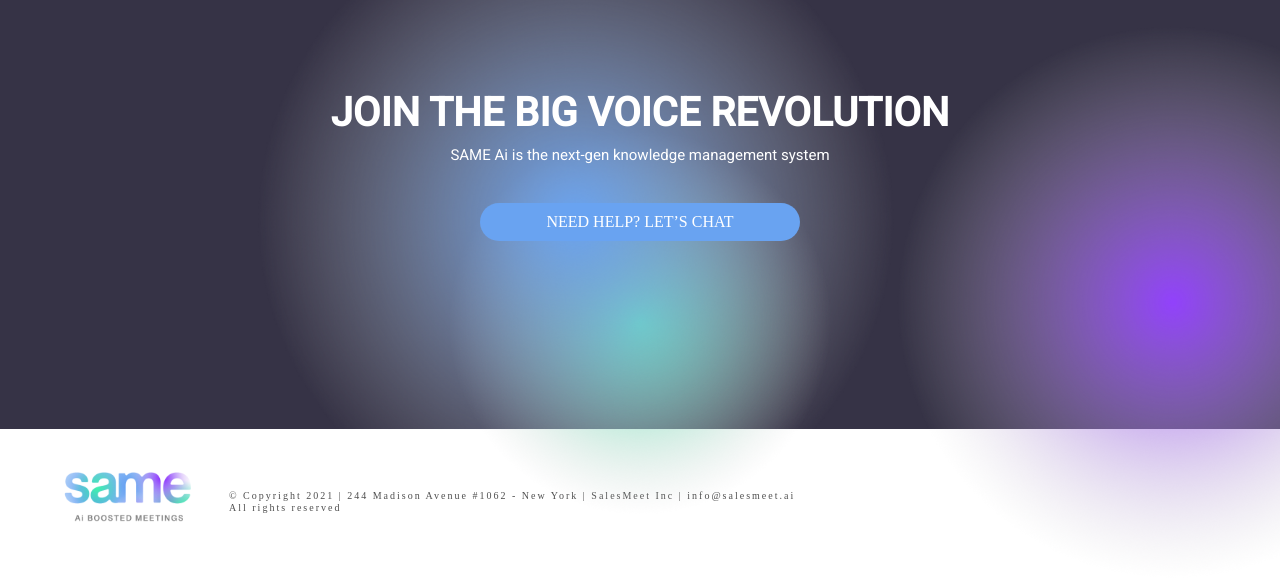
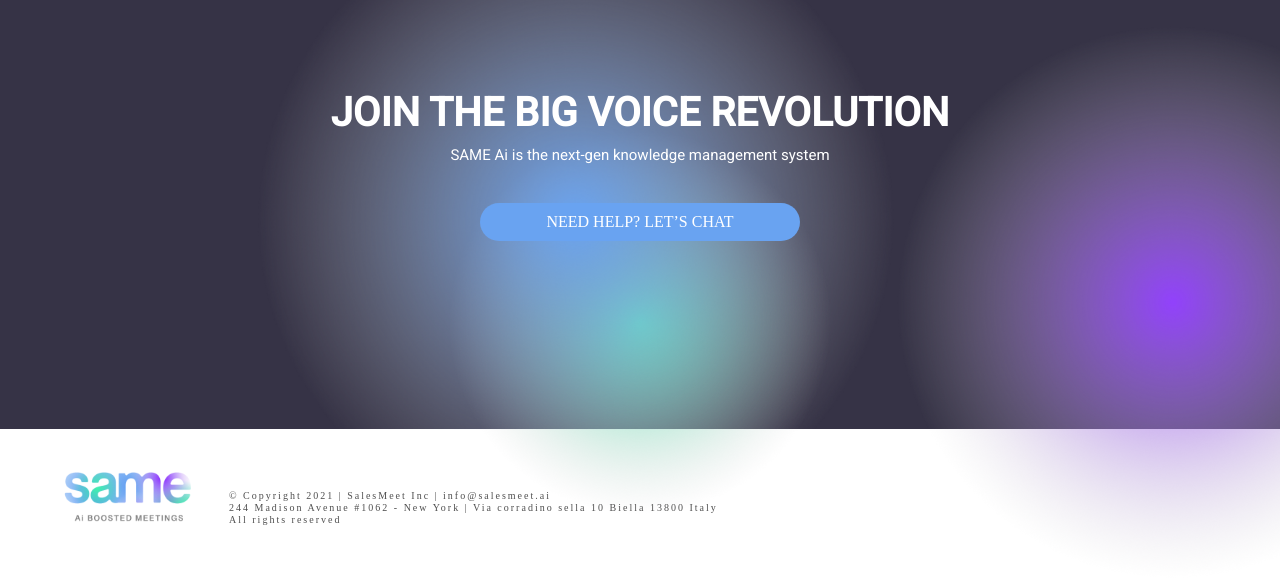
Before and after one commit to Salesmeet/site, a PHP site: page /index.php in a window 1280 px wide. Shown: the part 3931-4510 px from the top of the page. Run offline with PHP 8.4, Linux system fonts and the light colour scheme; some libraries are stand-ins or nearby versions.

Commit message:
Update footer.php

```diff
--- a/src/section/footer.php
+++ b/src/section/footer.php
@@ -65,7 +65,8 @@
 <div class="footer" id="">
   <div class="logo"><img src="img/Logo.png"></div>
   <div class="list">
-    <div class="item">© Copyright 2021 | 244 Madison Avenue #1062 - New York | SalesMeet Inc | info@salesmeet.ai </div>
+    <div class="item">© Copyright 2021 | SalesMeet Inc | info@salesmeet.ai </div>
+    <div class="item">244 Madison Avenue #1062 - New York | Via corradino sella 10 Biella 13800 Italy </div>
     <div class="item">All rights reserved</div>
   </div>
 
```
